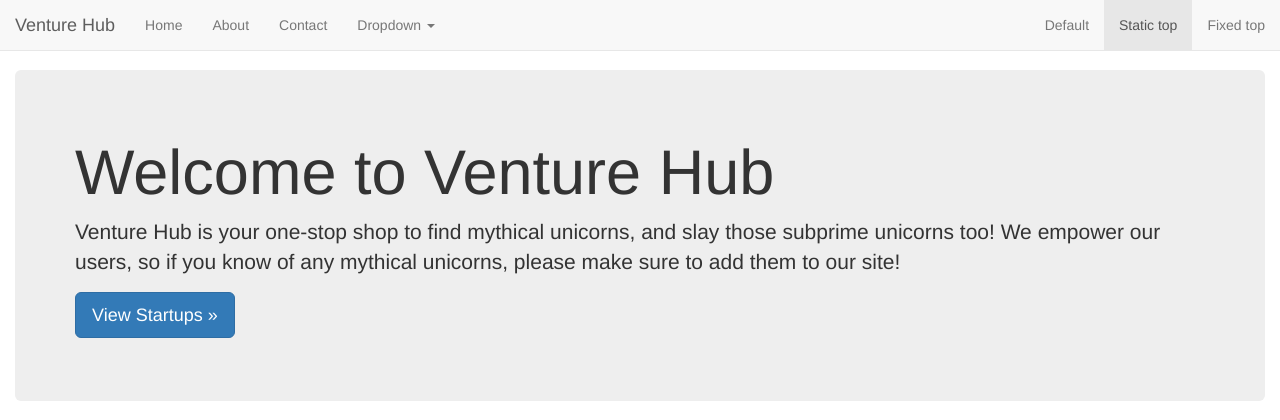
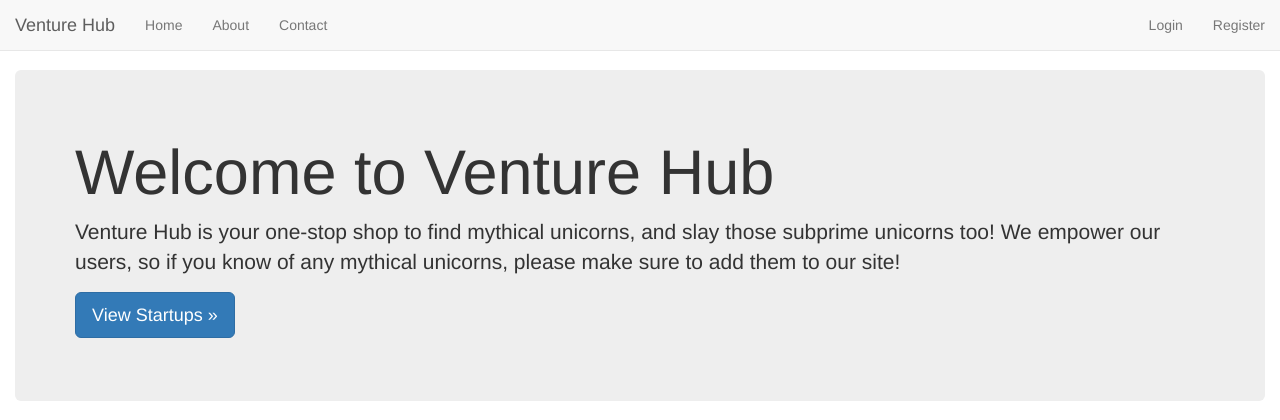
Before and after one commit to rog97/vhub, a Django app: page / in a window 1280 px wide. Shown: the top 420 px of the page. Run offline with Django 3.2, Linux system fonts and the light colour scheme; some libraries are stand-ins or nearby versions.

Commit message:
login and registration in the navbar

```diff
--- a/src/templates/navbar.html
+++ b/src/templates/navbar.html
@@ -14,7 +14,7 @@
         <li><a href="{% url 'home' %}">Home</a></li>
         <li><a href="{% url 'about' %}">About</a></li>
         <li><a href="{% url 'contact' %}">Contact</a></li>
-        <li class="dropdown">
+        <!-- <li class="dropdown">
           <a href="#" class="dropdown-toggle" data-toggle="dropdown" role="button" aria-haspopup="true" aria-expanded="false">Dropdown <span class="caret"></span></a>
           <ul class="dropdown-menu">
             <li><a href="#">Action</a></li>
@@ -25,12 +25,15 @@
             <li><a href="#">Separated link</a></li>
             <li><a href="#">One more separated link</a></li>
           </ul>
-        </li>
+        </li> -->
       </ul>
       <ul class="nav navbar-nav navbar-right">
-        <li><a href="../navbar/">Default</a></li>
-        <li class="active"><a href="./">Static top <span class="sr-only">(current)</span></a></li>
-        <li><a href="../navbar-fixed-top/">Fixed top</a></li>
+        {% if request.user.is_authenticated %}
+        <li><a href="{% url 'auth_logout' %}">Logout</a></li>
+        {% else %}
+        <li><a href="{% url 'auth_login' %}">Login</a></li>
+        <li><a href="{% url 'registration_register' %}">Register</a></li>
+        {% endif %}
       </ul>
     </div><!--/.nav-collapse -->
   </div>
--- a/src/vhub/settings.py
+++ b/src/vhub/settings.py
@@ -127,3 +127,4 @@ CRISPY_TEMPLATE_PACK = 'bootstrap3'
 ACCOUNT_ACTIVATION_DAYS = 7
 REGISTRATION_AUTO_LOGIN = True
 SITE_ID = 1
+LOGIN_REDIRECT_URL = '/'
```
Also changed, not shown: src/db.sqlite3.
